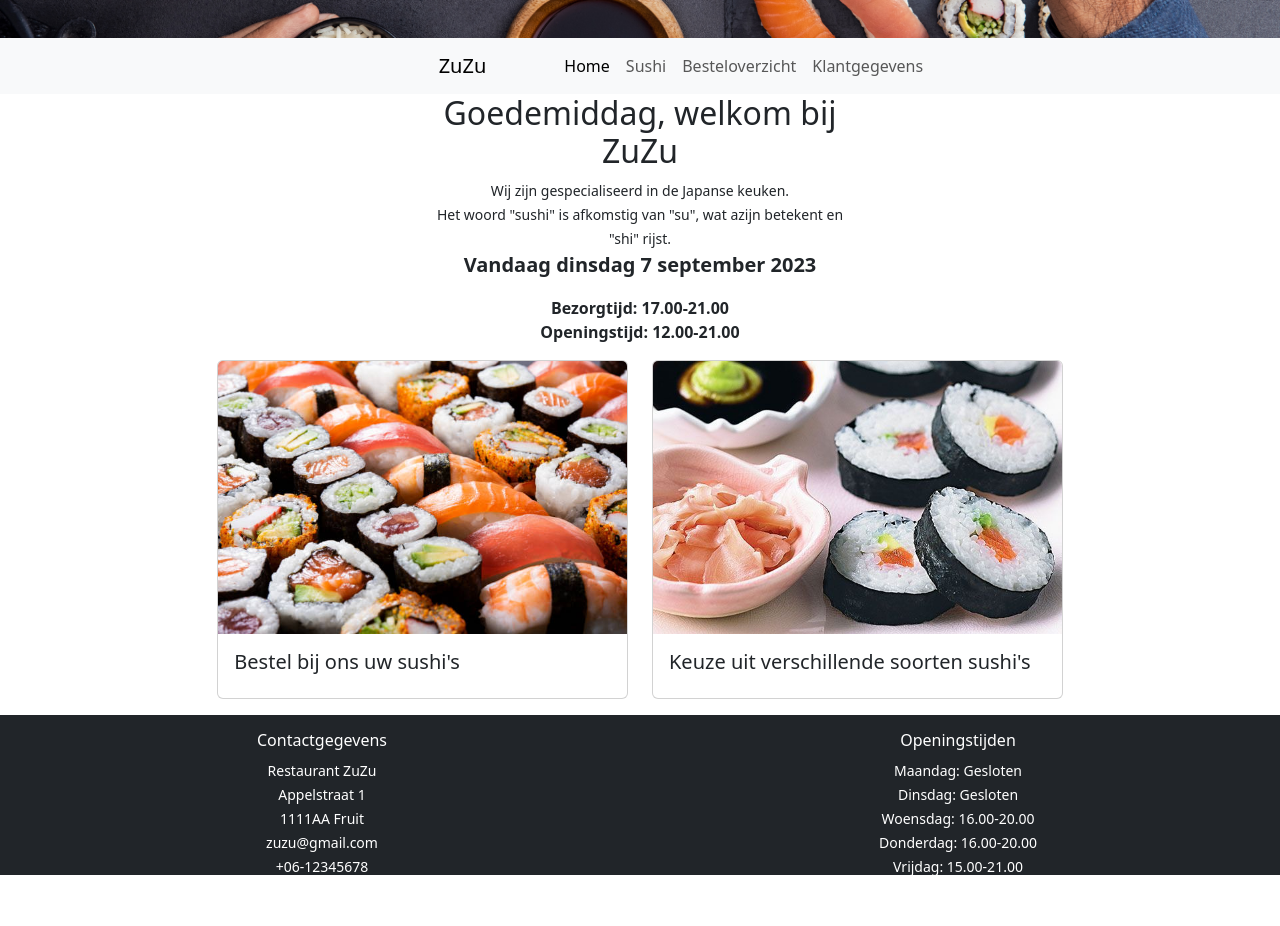
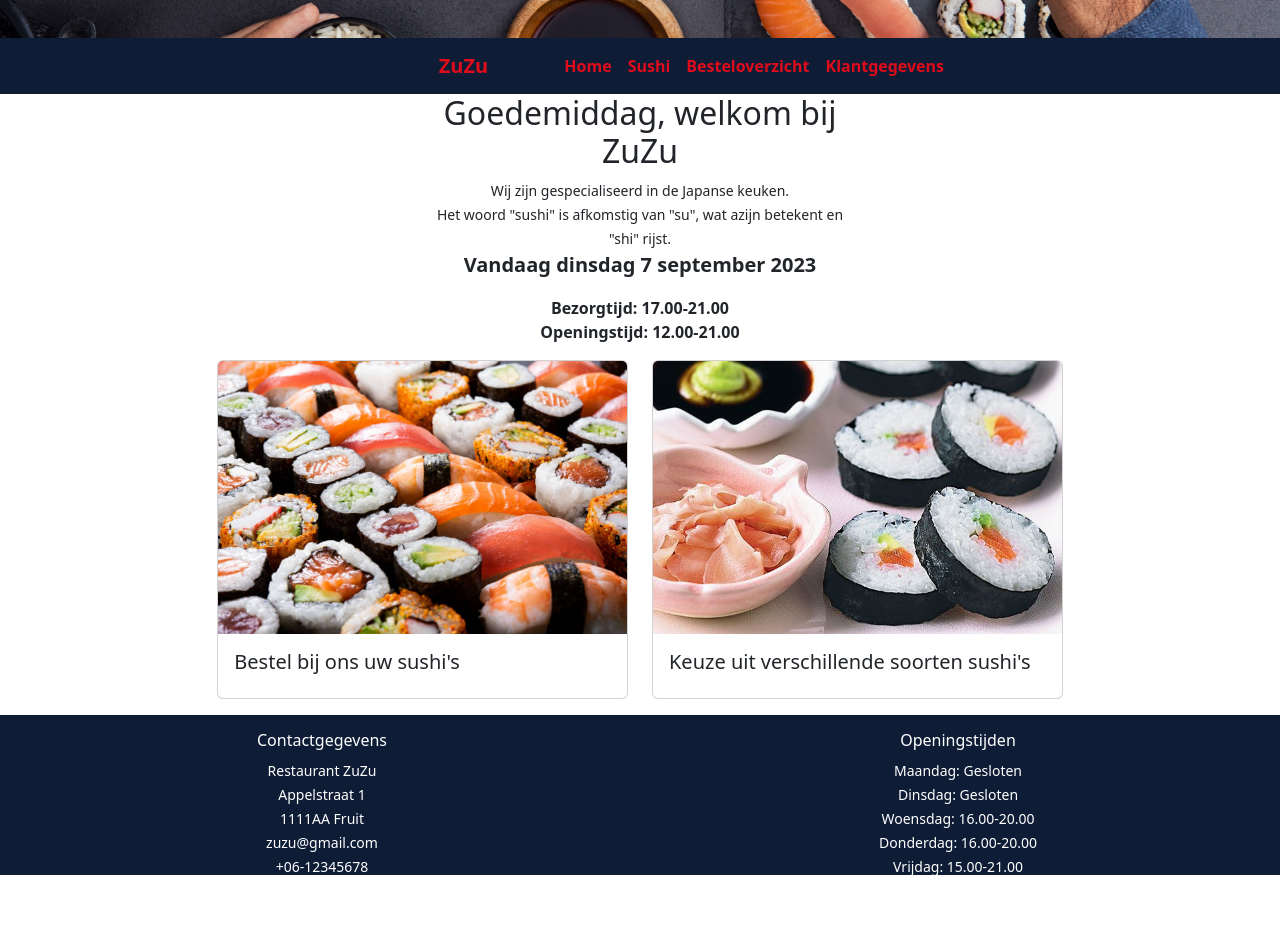
Before and after one commit to Ta1Vos/rocm-p05-projectzuzu, a PHP site: page / in a window 1280 px wide. Run offline with PHP 8.4, Linux system fonts and the light colour scheme.

Commit message:
Added color styles to index

```diff
--- a/css/style.css
+++ b/css/style.css
@@ -23,3 +23,20 @@ body {
 .vh-20 {
     height: 20vh;
 }
+
+.bg-dark {
+    background-color: #0E1C36 !important;
+}
+
+.bg-red {
+    background-color: #AD2831;
+}
+
+.bg-white, bg-light {
+    background-color: #F7F7FF;
+}
+
+.nav-link, .text-bright-red {
+    color: #e00c1b !important;
+    font-weight: bold;
+}
--- a/index.php
+++ b/index.php
@@ -15,10 +15,10 @@
     <div class="container-fluid ps-0">
         <img class="vw-100 vh-5" src="img/sushi_header.png" alt="Afbeelding van sushi">
     </div>
-    <nav class="navbar navbar-expand-lg bg-body-tertiary">
+    <nav class="navbar navbar-expand-lg bg-body-tertiary bg-dark">
         <div class="row container-fluid ps-0 ps-3">
             <div class="col-4"></div>
-            <a class="col-1 navbar-brand ps-3" href="index.php">ZuZu</a>
+            <a class="col-1 navbar-brand ps-3 text-bright-red" href="index.php">ZuZu</a>
             <div class="col-1 collapse navbar-collapse" id="navbarNav">
                 <ul class="navbar-nav">
                     <li class="nav-item">
```
